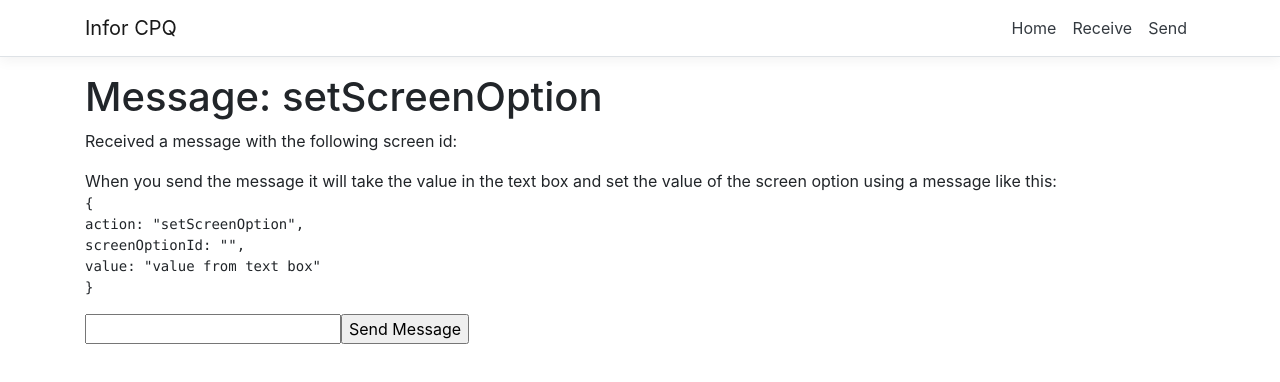
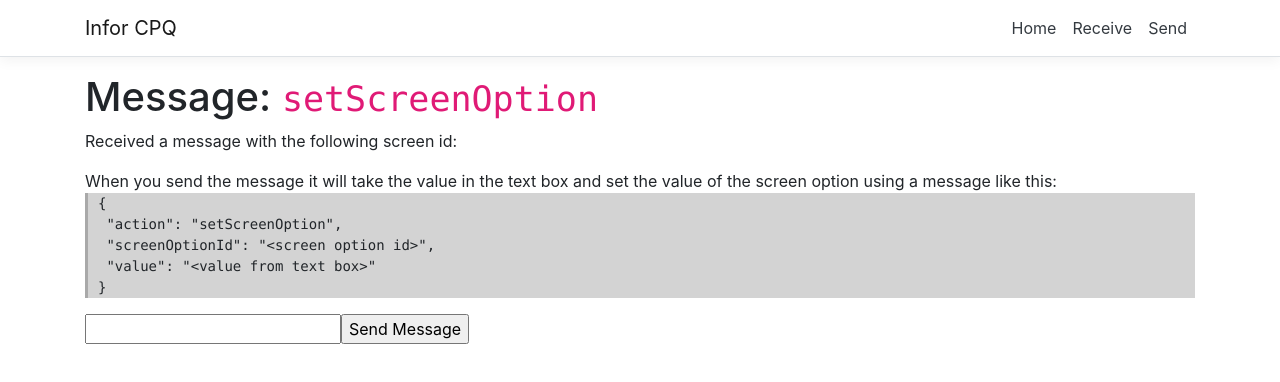
Before and after one commit to timdunham/ext-app-sample, a React (Create React App) app in the folder ClientApp/: page /send/setScreenOption in a window 1280 px wide. Shown: the top 382 px of the page. Built offline with nearby package versions, Linux system fonts and the light colour scheme.

Commit message:
cleanup some documentation

```diff
--- a/ClientApp/src/components/Send/Configure.tsx
+++ b/ClientApp/src/components/Send/Configure.tsx
@@ -1,13 +1,13 @@
 import * as React from 'react';
 
 const Configure: React.FC = () => {
-  const message = "{ \"action\": \"configure\" }";
+  const message = "{\n \"action\": \"configure\"\n}";
   const sendMessage = ( )=> {
     window.parent.postMessage(JSON.parse(message), "*");
   };
 
   return (<div>
-    <h1>Message: configure</h1>
+    <h1>Message: <code>configure</code></h1>
     This will send the following message to the Configurator IDS UI
       <pre><code>{message}</code></pre>
       <input type="button" onClick={sendMessage} value="Send Message" />
--- a/ClientApp/src/components/Send/Finish.tsx
+++ b/ClientApp/src/components/Send/Finish.tsx
@@ -1,13 +1,13 @@
 import * as React from 'react';
 
 const Finish: React.FC = () => {
-  const message = "{ \"action\": \"finishConfiguration\" }";
+  const message = "{\n \"action\": \"finishConfiguration\"\n}";
   const sendMessage = ( )=> {
     window.parent.postMessage(JSON.parse(message), "*");
   };
 
   return (<div>
-    <h1>Message: finishConfiguration</h1>
+    <h1>Message: <code>finishConfiguration</code></h1>
     This will send the following message to the Configurator IDS UI
       <pre><code>{message}</code></pre>
       <input type="button" onClick={sendMessage} value="Send Message" />
--- a/ClientApp/src/components/Send/FocusScreenOption.tsx
+++ b/ClientApp/src/components/Send/FocusScreenOption.tsx
@@ -18,16 +18,12 @@ const FocusScreenOption: React.FC = () => {
 
   return (
     <div>
-      <h1>Message: focusScreenOption</h1>
+      <h1>Message: <code>focusScreenOption</code></h1>
       Received a message with the following screen id:
       <pre><code>{state.screenOptionId}</code></pre>
       When you send the message it will take the value in the text box and set the value of the screen option using a message like this:
       <br></br>
-      <pre><code>{"{"}<br/>
-       action: "setScreenOption",<br/>
-  screenOptionId: "{state.screenOptionId}"<br/>
-{"}"}
-      </code></pre>
+      <pre><code>{"{\n \"action\": \"setScreenOption\",\n \"screenOptionId\": \"<screen Option Id>\"\n}"}</code></pre>
       <input type="button" onClick={()=>sendMessage(true)} value="Focus Screen Option 1" />
       <input type="button" onClick={()=>sendMessage(false)} value="Focus Screen Option 2" />
     </div>
--- a/ClientApp/src/components/Send/Processing.tsx
+++ b/ClientApp/src/components/Send/Processing.tsx
@@ -9,7 +9,7 @@ const Processing: React.FC = () => {
   };
 
   return (<div>
-    <h1>Message: processing</h1>
+    <h1>Message: <code>processing</code></h1>
     This will send the following message to the Configurator IDS UI
     <pre><code>{messageStart}</code></pre>
     After 2 seconds, the following message will be sent to remove the processing message:
--- a/ClientApp/src/components/Send/SaveOutputFile.tsx
+++ b/ClientApp/src/components/Send/SaveOutputFile.tsx
@@ -25,10 +25,10 @@ const SaveOutputFile: React.FC = () => {
   }
   return (
     <div>
-      <h1>Message: saveOutputFile</h1>
+      <h1>Message: <code>saveOutputFile</code></h1>
       This message will allow a file to be sent to configurator to be saved as output with the current configuration.
       <br />
-      <pre><code>{"{\n\"action\": \"setScreenOption\",\n\"file\": \"<file from upload control>\"\n}"}</code></pre>
+      <pre><code>{"{\n \"action\": \"setScreenOption\",\n \"file\": \"<file from upload control>\"\n}"}</code></pre>
       <input type="file" ref={uploadRef} />
       <input type="button" onClick={sendMessage} value="Send Message" />
       <br />
--- a/ClientApp/src/components/Send/SetScreenOption.tsx
+++ b/ClientApp/src/components/Send/SetScreenOption.tsx
@@ -22,17 +22,12 @@ const SetScreenOption: React.FC = () => {
 
   return (
     <div>
-      <h1>Message: setScreenOption</h1>
+      <h1>Message: <code>setScreenOption</code></h1>
       Received a message with the following screen id:
       <pre><code>{state.screenOptionId}</code></pre>
       When you send the message it will take the value in the text box and set the value of the screen option using a message like this:
       <br></br>
-      <pre><code>{"{"}<br/>
-       action: "setScreenOption",<br/>
-  screenOptionId: "{state.screenOptionId}", <br/>
-  value: "value from text box"<br/>
-{"}"}
-      </code></pre>
+      <pre><code>{"{\n \"action\": \"setScreenOption\",\n \"screenOptionId\": \"<screen option id>\",\n \"value\": \"<value from text box>\"\n}"}</code></pre>
       <input type="text" ref={textRef} />
       <input type="button" onClick={sendMessage} value="Send Message" />
     </div>
--- a/ClientApp/src/custom.css
+++ b/ClientApp/src/custom.css
@@ -12,3 +12,9 @@ code {
   background-color: #1b6ec2;
   border-color: #1861ac;
 }
+
+pre {
+  border-left: 3px solid darkgray;
+  background: lightgray;
+  padding-left: 10px;
+}
```
